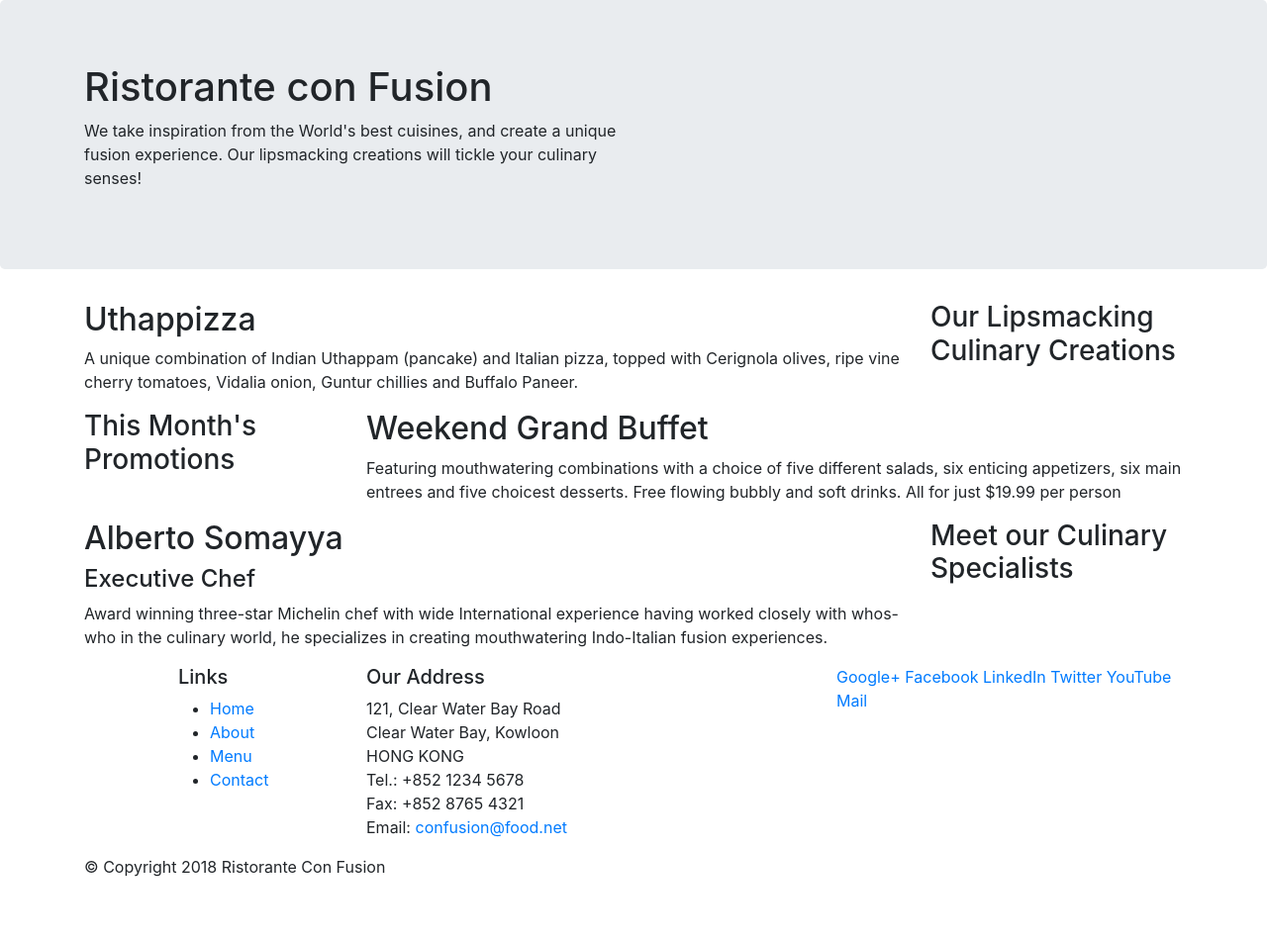
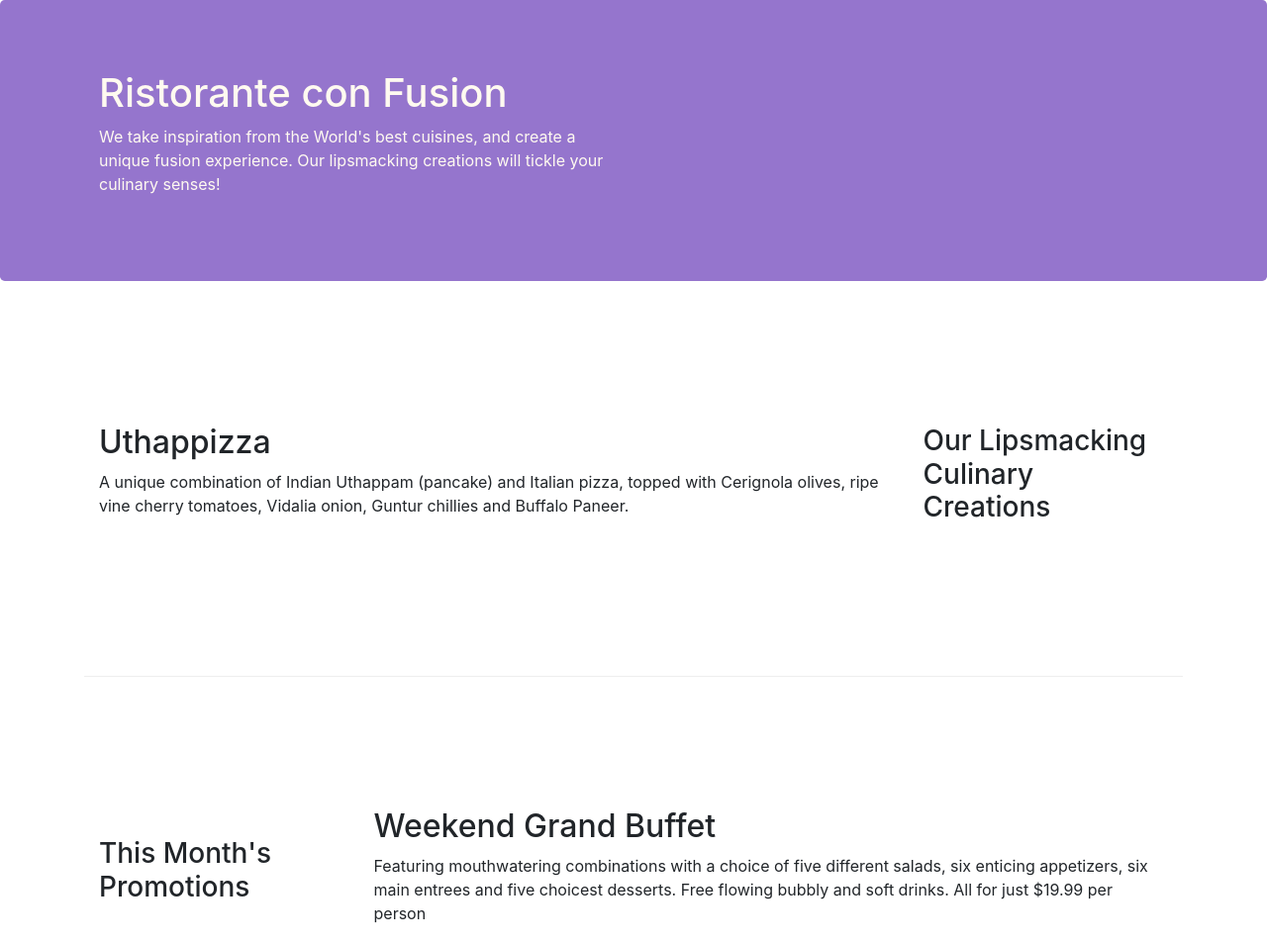
Before and after one commit to AymanBoudaya/bootstrap, a website: page index.html in a window 1280 px wide. Shown: the top 954 px of the page at 99% size. Before the commit the page ends 904 px from the top, so only its background shows below. Drawn offline with nearby package versions, Linux system fonts and the light colour scheme.

Commit message:
Bootstrap Grid Part 2

```diff
--- /dev/null
+++ b/css/styles.css
@@ -0,0 +1,30 @@
+.row-header{
+    margin:0px auto;
+    padding:0px;
+}
+
+.row-content {
+    margin:0px auto;
+    padding: 50px 0px 50px 0px;
+    border-bottom: 1px ridge;
+    min-height:400px;
+}
+
+.footer{
+    background-color: #D1C4E9;
+    margin:0px auto;
+    padding: 20px 0px 20px 0px;
+}
+
+.jumbotron {
+    padding:70px 30px 70px 30px;
+    margin:0px auto;
+    background: #9575CD ;
+    color:floralwhite;
+}
+
+address{
+    font-size:80%;
+    margin:0px;
+    color:#0f0f0f;
+}
--- a/index.html
+++ b/index.html
@@ -9,6 +9,7 @@
     <link rel="stylesheet" href="node_modules/bootstrap/dist/css/bootstrap.min.css">
     <link rel="stylesheet" href="https://cdn.jsdelivr.net/npm/bootstrap@4.3.1/dist/css/bootstrap.min.css" integrity="sha384-ggOyR0iXCbMQv3Xipma34MD+dH/1fQ784/j6cY/iJTQUOhcWr7x9JvoRxT2MZw1T" crossorigin="anonymous">
 
+    <link href="css/styles.css" rel="stylesheet">
 <head>
     <title>Ristorante Con Fusion</title>
 </head>
@@ -17,7 +18,7 @@
 
     <header class="jumbotron">
         <div class="container">
-            <div class="row">
+            <div class="row row-header align-items-center">
                 <div class="col-12 col-sm-6">
                     <h1>Ristorante con Fusion</h1>
                     <p>We take inspiration from the World's best cuisines, and create a unique fusion experience. Our lipsmacking creations will tickle your culinary senses!</p>
@@ -29,7 +30,7 @@
     </header>
 
     <div class="container">
-        <div class="row">
+        <div class="row row-content align-items-center">
             <div class="col-12 col-sm-4 order-sm-last col-md-3">
                 <h3>Our Lipsmacking Culinary Creations</h3>
             </div>
@@ -40,7 +41,7 @@
         </div>
 
 
-        <div class="row">
+        <div class="row row-content align-items-center">
             <div class="col-12 col-sm-4 col-md-3">
                 <h3>This Month's Promotions</h3>
             </div>
@@ -50,7 +51,7 @@
             </div>
         </div>
 
-        <div class="row">
+        <div class="row row-content align-items-center">
             <div class="col-12 col-sm-4 order-sm-last col-md-3">
                 <h3>Meet our Culinary Specialists</h3>
             </div>
@@ -62,12 +63,12 @@
         </div>
     </div>
 
-    <footer>
+    <footer class="footer">
         <div class="container">
             <div class="row">
                 <div class="col-4 offset-1 col-sm-2">
                     <h5>Links</h5>
-                    <ul>
+                    <ul class="list-unstyled">
                         <li><a href="#">Home</a></li>
                         <li><a href="#">About</a></li>
                         <li><a href="#">Menu</a></li>
@@ -85,8 +86,8 @@
 		              Email: <a href="mailto:confusion@food.net">confusion@food.net</a>
 		           </address>
                 </div>
-                <div class="col-12 col-sm-4">
-                    <div>
+                <div class="col-12 col-sm-4 align-self-center">
+                    <div class="text-center">
                         <a href="http://google.com/+">Google+</a>
                         <a href="http://www.facebook.com/profile.php?id=">Facebook</a>
                         <a href="http://www.linkedin.com/in/">LinkedIn</a>
@@ -96,7 +97,7 @@
                     </div>
                 </div>
            </div>
-           <div class="row">
+           <div class="row justify-content-center">
                 <div class="col-auto">
                     <p>© Copyright 2018 Ristorante Con Fusion</p>
                 </div>
```
